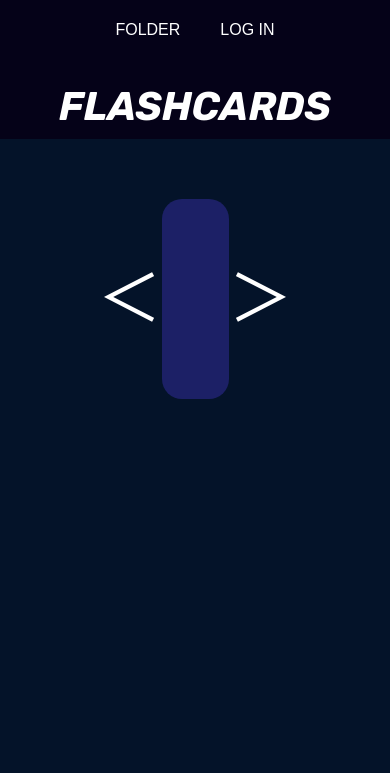
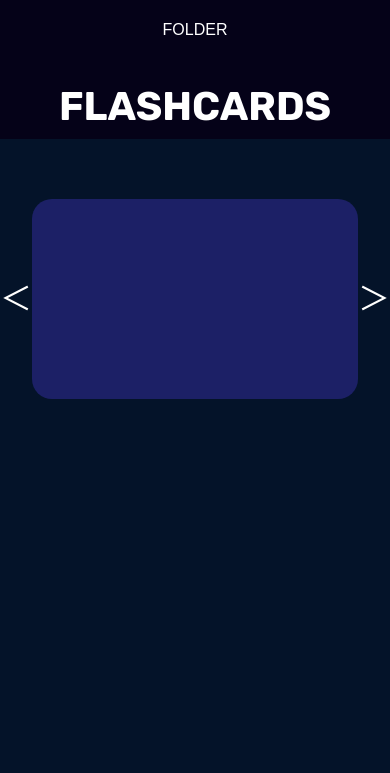
Before and after one commit to meg44k/Hackathon-stego, a plain HTML site: page flask_app/templates/cards.html in a window 390 px wide. Shown: the part 71-844 px from the top of the page. Drawn offline with Linux system fonts and the light colour scheme; some packages are replaced by stand-ins of ours; a web font is replaced by a local one.

Commit message:
Login消した．cards.htmlのレスポンシブ

```diff
--- a/flask_app/static/css/index.css
+++ b/flask_app/static/css/index.css
@@ -587,6 +587,7 @@ article p {
 
 #buttons button {
 	color: #fff;
+	font-size: 4em;
 }
 
 /* FOOTER --------------------------------------------- */
--- a/flask_app/static/css/responsible.css
+++ b/flask_app/static/css/responsible.css
@@ -150,4 +150,14 @@
 	.post-title, .post-cat {
 		margin-left: 80px;
 	}
+
+
+	/* card.html */
+	#buttons {
+		width: 100%;
+	}
+
+	#buttons button {
+		font-size: 2em;
+	}
 }
--- a/flask_app/templates/cards.html
+++ b/flask_app/templates/cards.html
@@ -29,14 +29,14 @@
 			<nav>
 				<ul class="main-nav">
 					<li><a href="folder.html">Folder</a></li>
-					<li><a href="login.html">Log in</a></li>
+					<!-- <li><a href="login.html">Log in</a></li> -->
 				</ul>
 			</nav>
 		</header>
 
 		<!-- メインコンテンツ -->
 		<div class="wrapper">
-			<h2 class="page-title"><!-- ここはフォルダ名を入れる --><i>FlashCards</i></h2>
+			<h2 class="page-title"><!-- ここはフォルダ名を入れる -->FlashCards</h2>
 		</div><!-- /.wrapper -->
 	</div><!-- /#home -->
 
@@ -47,12 +47,12 @@
 		<!-- ボタン -->
 		<div id="buttons">
 			<button id ="prev" type = "button" onclick = "prev()">
-				<span style="font-size:4em;">＜</span>
+				<span>＜</span>
 			</button>
 			<!-- 単語が表示されるところ -->
 			<div id="flashcard" class="card" onclick="toggleCard()"></div>
 			<button id = "next" type = "button" onclick = "next()">
-				<span style="font-size:4em;">＞</span>
+				<span>＞</span>
 			</button>
 		</div>
 	</div>
```
Also changed, not shown: flask_app/templates/edit.html (+1 -1 lines), flask_app/templates/folder.html (+1 -1 lines), flask_app/templates/index.html (+1 -1 lines), flask_app/templates/newcards.html (+1 -1 lines), flask_app/templates/news.html (+1 -1 lines), flask_app/uploads/プレゼンテーション1.png (added), 1 other file.
